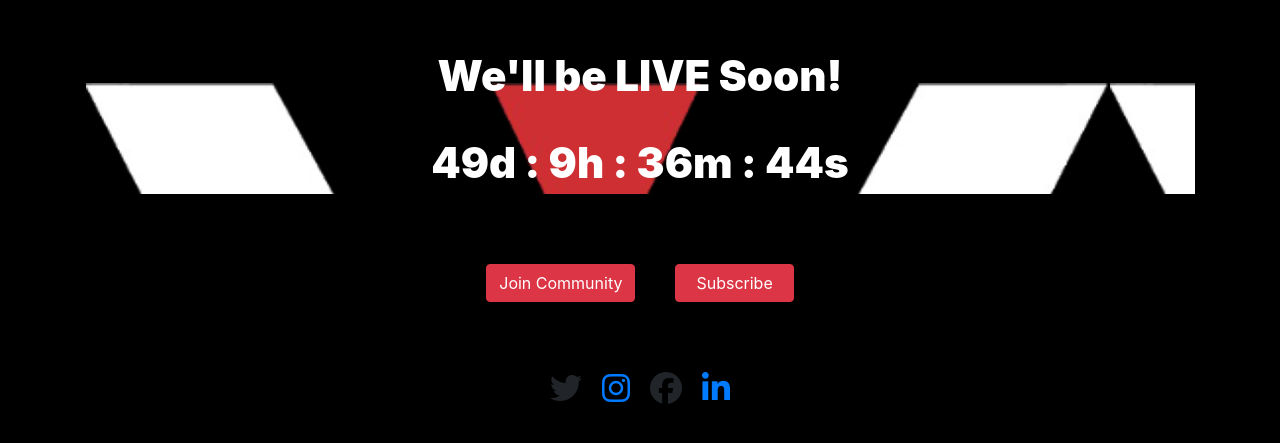
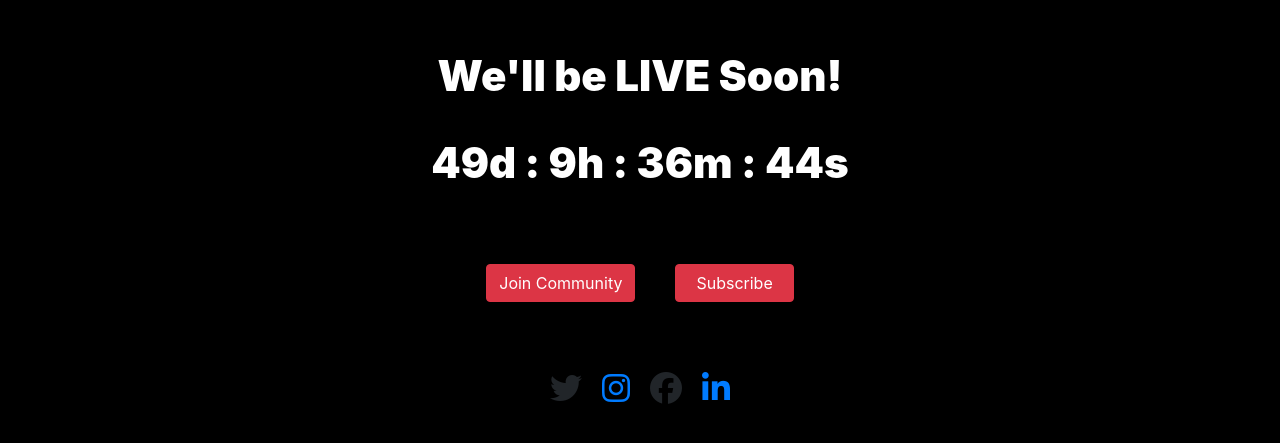
Before and after one commit to Himanshusinghofficial/Workable, a React (Create React App) app: page / in a window 1280 px wide. Shown: the part 149-592 px from the top of the page. Built offline with nearby package versions, Linux system fonts and the light colour scheme.

Commit message:
remove background

```diff
--- a/public/index.html
+++ b/public/index.html
@@ -20,11 +20,11 @@
   integrity="sha384-JZR6Spejh4U02d8jOt6vLEHfe/JQGiRRSQQxSfFWpi1MquVdAyjUar5+76PVCmYl"
   crossorigin="anonymous"></script> -->
   <link rel="stylesheet" href="https://stackpath.bootstrapcdn.com/bootstrap/4.5.2/css/bootstrap.min.css">
-<link rel="stylesheet" href="https://maxcdn.bootstrapcdn.com/font-awesome/4.7.0/css/font-awesome.min.css">
-<script src="https://code.jquery.com/jquery-3.5.1.min.js"></script>
-<script src="https://cdn.jsdelivr.net/npm/popper.js@1.16.1/dist/umd/popper.min.js"></script>
-<script src="https://stackpath.bootstrapcdn.com/bootstrap/4.5.2/js/bootstrap.min.js"></script>
- <title>CountDown Sample</title>
+  <link rel="stylesheet" href="https://maxcdn.bootstrapcdn.com/font-awesome/4.7.0/css/font-awesome.min.css">
+  <script src="https://code.jquery.com/jquery-3.5.1.min.js"></script>
+  <script src="https://cdn.jsdelivr.net/npm/popper.js@1.16.1/dist/umd/popper.min.js"></script>
+  <script src="https://stackpath.bootstrapcdn.com/bootstrap/4.5.2/js/bootstrap.min.js"></script>
+   <title>CountDown Sample</title>
 <!-- <p style="text-Align:center;margin-Top:30px;color: white; font-size: 70px;">We'll be LIVE in!</p>
 <script src="https://cdn.logwork.com/widget/countdown.js"></script>
 <a href="https://logwork.com/countdown-24gr" class="countdown-timer" data-style="columns" data-timezone="Asia/Kolkata" data-textcolor="#ffffff" data-date="2021-01-19 00:00" data-background="#ffffff" onclick="return false;" style="size:100px;">We'll be LIVE in!</a> -->
@@ -33,7 +33,7 @@
 
 <body>
   <noscript>You need to enable JavaScript to run this app.</noscript>
-  <div id="root"></div>
+  <div id="root"><img src="../src/Component/Image/Logo.png" /></div>
   <script src="./Timmer.js">
     </script>
 </body>
--- a/src/App.js
+++ b/src/App.js
@@ -10,8 +10,7 @@ class App extends Component {
   render() {
     return (
       <div className="container">
-      <div className="countdown" style={{textAlign:'center', backgroundImage:`url(${Image})`}}>
-       {/* <h1 style={{fontSize:'50px'}}>THE WORKABLE</h1> */}
+      <div className="countdown" style={{textAlign:'center'}}>
        <h2 style={{color:'white'}}>We'll be LIVE Soon!</h2>
        <p id="demo" style={{color:'white'}}></p>
      </div>
```
